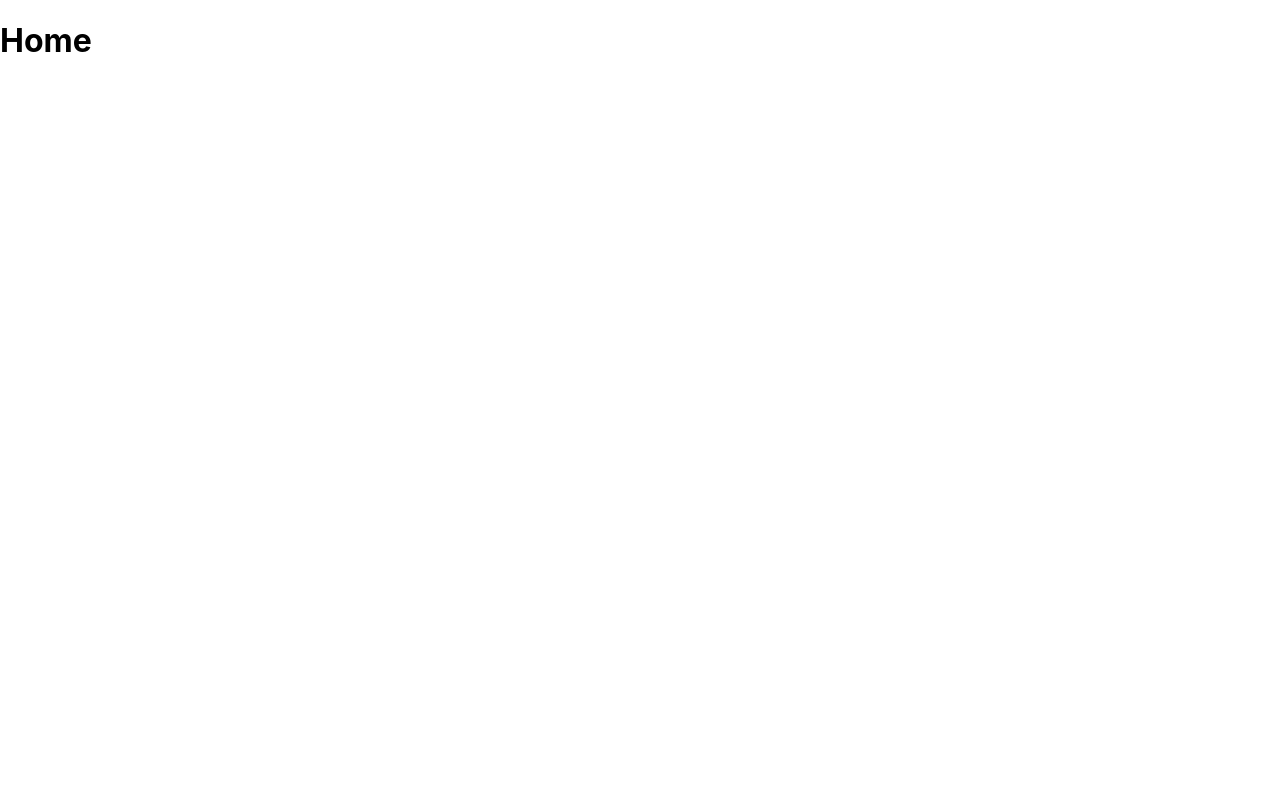
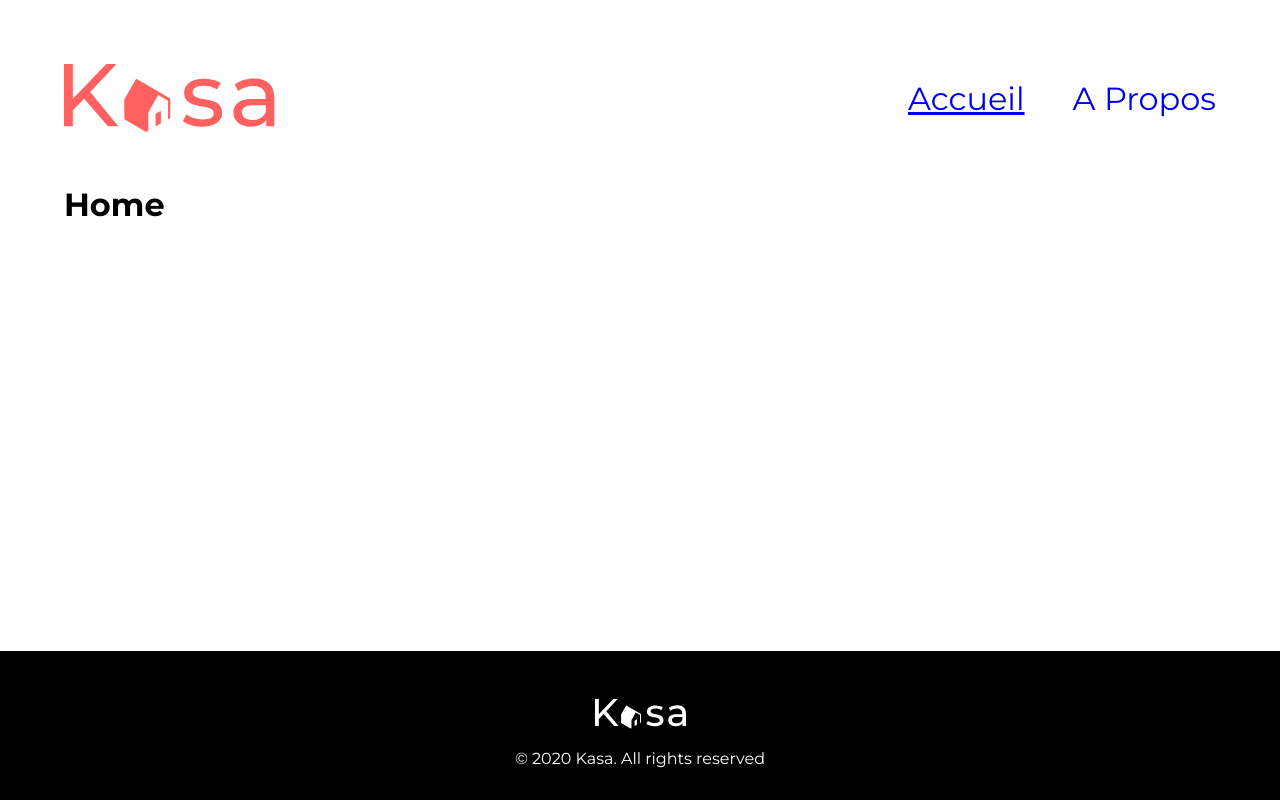
Before and after one commit to Matfav77/Kasa, a React (Create React App) app: page / in a window 1280 px wide. Built offline with nearby package versions, Linux system fonts and the light colour scheme.

Commit message:
Added additional routes, Header and Footer on all pages

```diff
--- a/public/index.html
+++ b/public/index.html
@@ -7,7 +7,9 @@
   <meta name="viewport" content="width=device-width, initial-scale=1" />
   <meta name="description" content="Web site created using create-react-app" />
   <link rel="apple-touch-icon" href="%PUBLIC_URL%/logo192.png" />
-
+  <link rel="preconnect" href="https://fonts.googleapis.com">
+  <link rel="preconnect" href="https://fonts.gstatic.com" crossorigin>
+  <link href="https://fonts.googleapis.com/css2?family=Montserrat:wght@400;700&display=swap" rel="stylesheet">
   <title>Kasa</title>
 </head>
 
--- a/src/App.css
+++ b/src/App.css
@@ -1,38 +1,6 @@
-.App {
-  text-align: center;
+main {
+  margin: 0 5%;
+  flex-grow: 1;
+  display: flex;
+  flex-flow: column;
 }
-
-.App-logo {
-  height: 40vmin;
-  pointer-events: none;
-}
-
-@media (prefers-reduced-motion: no-preference) {
-  .App-logo {
-    animation: App-logo-spin infinite 20s linear;
-  }
-}
-
-.App-header {
-  background-color: #282c34;
-  min-height: 100vh;
-  display: flex;
-  flex-direction: column;
-  align-items: center;
-  justify-content: center;
-  font-size: calc(10px + 2vmin);
-  color: white;
-}
-
-.App-link {
-  color: #61dafb;
-}
-
-@keyframes App-logo-spin {
-  from {
-    transform: rotate(0deg);
-  }
-  to {
-    transform: rotate(360deg);
-  }
-}
--- a/src/App.js
+++ b/src/App.js
@@ -1,15 +1,21 @@
 import './App.css';
 import { Route, Routes } from 'react-router-dom';
 import Home from './pages/Home';
-import About from './pages/About'
+import About from './pages/About';
+import NotFound from './pages/NotFound';
+import Contact from './pages/Contact';
+import Logement from './pages/Logement';
 
 const App = props => {
-  return (
+  return (<main>
     <Routes>
       <Route path='/' element={<Home />} />
-
+      <Route path='/contact' element={<Contact />} />
+      <Route path='/logement/:id' element={<Logement />} />
       <Route path='/about' element={<About />} />
+      <Route path='*' element={<NotFound />} />
     </Routes>
+  </main>
   );
 }
 
--- a/src/components/Footer/Footer.js
+++ b/src/components/Footer/Footer.js
@@ -0,0 +1,19 @@
+
+import styles from './Footer.module.css'
+
+const Footer = props => {
+
+    return <footer className={styles.footer}>
+        <svg width="91" height="30" viewBox="0 0 122 40" fill="none" xmlns="http://www.w3.org/2000/svg">
+            <path d="M11.6445 20.0984L5.12785 26.762V36.1125H0V0H5.12785V20.2058L24.5709 0H30.4466L15.1699 16.2292L31.5149 36.1125H25.5324L11.6445 20.0984Z" fill="white" />
+            <path d="M68.9054 33.2106L70.9352 29.3414C73.2855 30.9536 76.9177 32.1358 80.4431 32.1358C85.0368 32.1358 86.8529 30.7386 86.8529 28.3741C86.8529 22.2479 69.6532 27.5143 69.6532 16.659C69.6532 11.7151 74.0333 8.49072 80.9772 8.49072C84.5026 8.49072 88.5622 9.45802 90.9124 10.9627L88.7758 14.8319C86.3187 13.2197 83.648 12.6824 80.9772 12.6824C76.704 12.6824 74.5674 14.2945 74.5674 16.4441C74.5674 22.8928 91.7671 17.6263 91.7671 28.2666C91.7671 33.2106 87.2802 36.3275 80.0158 36.3275C75.6357 36.435 71.1489 35.0377 68.9054 33.2106Z" fill="white" />
+            <path d="M122 19.561V36.1126H117.299V32.4583C115.697 34.9303 112.599 36.3275 108.326 36.3275C102.13 36.3275 98.2837 32.9957 98.2837 28.2667C98.2837 23.8601 101.061 20.3133 109.18 20.3133H116.979V19.346C116.979 15.1544 114.522 12.7899 109.715 12.7899C106.51 12.7899 103.198 13.9721 101.061 15.6918L99.0315 11.9301C101.809 9.67304 105.869 8.3833 110.249 8.3833C117.834 8.49078 122 12.145 122 19.561ZM117.086 27.7293V23.8601H109.501C104.587 23.8601 103.198 25.7947 103.198 28.0517C103.198 30.7387 105.441 32.4583 109.18 32.4583C112.919 32.5658 115.911 30.9536 117.086 27.7293Z" fill="white" />
+            <path d="M53.0946 28.9116V36.2201L56.1927 34.393V27.0845L53.0946 28.9116Z" fill="white" />
+            <path d="M61.641 19.9909L48.9282 12.5749L41.8774 8.49072L34.9335 20.6357L35.0403 32.0284L47.6462 39.4443L48.9282 38.692V27.9442L54.5902 17.9488L60.359 21.2806V32.0284L61.641 31.276V19.9909Z" fill="white" />
+        </svg>
+        <p>© 2020 Kasa. All rights reserved</p>
+
+    </footer>
+}
+
+export default Footer;
--- a/src/components/Footer/Footer.module.css
+++ b/src/components/Footer/Footer.module.css
@@ -0,0 +1,6 @@
+.footer {
+    background-color: #000000;
+    color: white;
+    text-align: center;
+    padding: 3rem 0 1rem;
+}
--- a/src/components/Header/Header.js
+++ b/src/components/Header/Header.js
@@ -0,0 +1,22 @@
+
+import styles from './Header.module.css'
+import { NavLink } from 'react-router-dom';
+
+const Header = props => {
+
+    return <header className={styles.header}>
+        <svg width="211" height="68" viewBox="0 0 211 68" fill="none" xmlns="http://www.w3.org/2000/svg">
+            <path d="M20.0745 34.6485L8.84014 46.1362V62.2561H0V0H8.84014V34.8338L42.359 0H52.4883L26.1521 27.9782L54.33 62.2561H44.0165L20.0745 34.6485Z" fill="#FF6060" />
+            <path d="M118.789 57.2534L122.289 50.5831C126.34 53.3624 132.602 55.4005 138.68 55.4005C146.599 55.4005 149.73 52.9918 149.73 48.9155C149.73 38.3542 120.078 47.4332 120.078 28.7193C120.078 20.1962 127.629 14.6376 139.6 14.6376C145.678 14.6376 152.676 16.3052 156.728 18.8992L153.045 25.5695C148.809 22.7902 144.205 21.8638 139.6 21.8638C132.234 21.8638 128.55 24.6431 128.55 28.3488C128.55 39.4659 158.202 30.3869 158.202 48.7302C158.202 57.2534 150.466 62.6267 137.943 62.6267C130.392 62.812 122.657 60.4033 118.789 57.2534Z" fill="#FF6060" />
+            <path d="M210.322 33.7221V62.2561H202.218V55.9564C199.456 60.218 194.115 62.6267 186.748 62.6267C176.066 62.6267 169.436 56.8828 169.436 48.7302C169.436 41.1335 174.224 35.0191 188.221 35.0191H201.666V33.3515C201.666 26.1253 197.43 22.049 189.142 22.049C183.617 22.049 177.908 24.0872 174.224 27.0518L170.725 20.5668C175.514 16.6758 182.512 14.4523 190.063 14.4523C203.139 14.6376 210.322 20.9373 210.322 33.7221ZM201.85 47.8038V41.1335H188.774C180.302 41.1335 177.908 44.4687 177.908 48.3597C177.908 52.9918 181.775 55.9564 188.221 55.9564C194.667 56.1417 199.824 53.3624 201.85 47.8038Z" fill="#FF6060" />
+            <path d="M91.5323 49.842V62.4414L96.8732 59.2916V46.6921L91.5323 49.842Z" fill="#FF6060" />
+            <path d="M106.266 34.4632L84.3497 21.6785L72.1945 14.6376L60.2234 35.5749L60.4076 55.2153L82.1396 68L84.3497 66.703V48.1744L94.1106 30.9428L104.056 36.6866V55.2153L106.266 53.9183V34.4632Z" fill="#FF6060" />
+        </svg>
+        <nav>
+            <NavLink style={({ isActive }) => { return isActive ? { textDecoration: 'underline' } : {} }} to='/' end>Accueil</NavLink>
+            <NavLink style={({ isActive }) => { return isActive ? { textDecoration: 'underline' } : {} }} to='/about'>A Propos</NavLink>
+        </nav>
+    </header>
+}
+
+export default Header;
--- a/src/components/Header/Header.module.css
+++ b/src/components/Header/Header.module.css
@@ -0,0 +1,19 @@
+.header {
+    display: flex;
+    flex-flow: row nowrap;
+    justify-content: space-between;
+    align-items: center;
+    color: #FF6060;
+    margin: 0 5%;
+    padding: 4rem 0 2rem;
+}
+
+.header a {
+    font-size: 2rem;
+    margin-left: 3rem;
+    text-decoration: none;
+}
+
+.header a:hover {
+    text-decoration: underline
+}
--- a/src/index.css
+++ b/src/index.css
@@ -1,13 +1,14 @@
 body {
   margin: 0;
-  font-family: -apple-system, BlinkMacSystemFont, 'Segoe UI', 'Roboto', 'Oxygen',
-    'Ubuntu', 'Cantarell', 'Fira Sans', 'Droid Sans', 'Helvetica Neue',
-    sans-serif;
-  -webkit-font-smoothing: antialiased;
-  -moz-osx-font-smoothing: grayscale;
+  font-family: MontSerrat, sans-serif;
 }
 
-code {
-  font-family: source-code-pro, Menlo, Monaco, Consolas, 'Courier New',
-    monospace;
+#root {
+  min-height: 100vh;
+  display: flex;
+  flex-direction: column;
 }
+
+a:visited {
+  color: #FF6060;
+}
--- a/src/index.js
+++ b/src/index.js
@@ -4,11 +4,15 @@ import { BrowserRouter } from "react-router-dom";
 
 import "./index.css";
 import App from "./App";
+import Header from './components/Header/Header';
+import Footer from './components/Footer/Footer'
 
 ReactDOM.createRoot(document.getElementById("root")).render(
   <React.StrictMode>
     <BrowserRouter>
+      <Header />
       <App />
+      <Footer />
     </BrowserRouter>
   </React.StrictMode>
 );
--- a/src/pages/NotFound.js
+++ b/src/pages/NotFound.js
@@ -1,9 +1,14 @@
-
+import { Link } from "react-router-dom";
+import styles from './NotFound.module.css'
 
 const NotFound = () => {
 
 
-    return <h1>Not Found.</h1>
+    return <div className={styles['not-found']}>
+        <h1>404</h1>
+        <p>Oups! La page que vous demandez n'existe pas.</p>
+        <Link to='/'>Retourner sur la page d'accueil</Link>
+    </div>
 }
 
 export default NotFound;
--- /dev/null
+++ b/src/pages/NotFound.module.css
@@ -0,0 +1,18 @@
+.not-found {
+    color: #FF6060;
+    display: flex;
+    flex-direction: column;
+    justify-content: center;
+    align-items: center;
+}
+
+.not-found h1 {
+    font-size: 15rem;
+    font-weight: bold;
+    margin: 5rem 0 1rem;
+}
+
+.not-found p {
+    font-size: 2rem;
+    margin-bottom: 12rem;
+}
```
Also changed, not shown: src/logo.svg.
